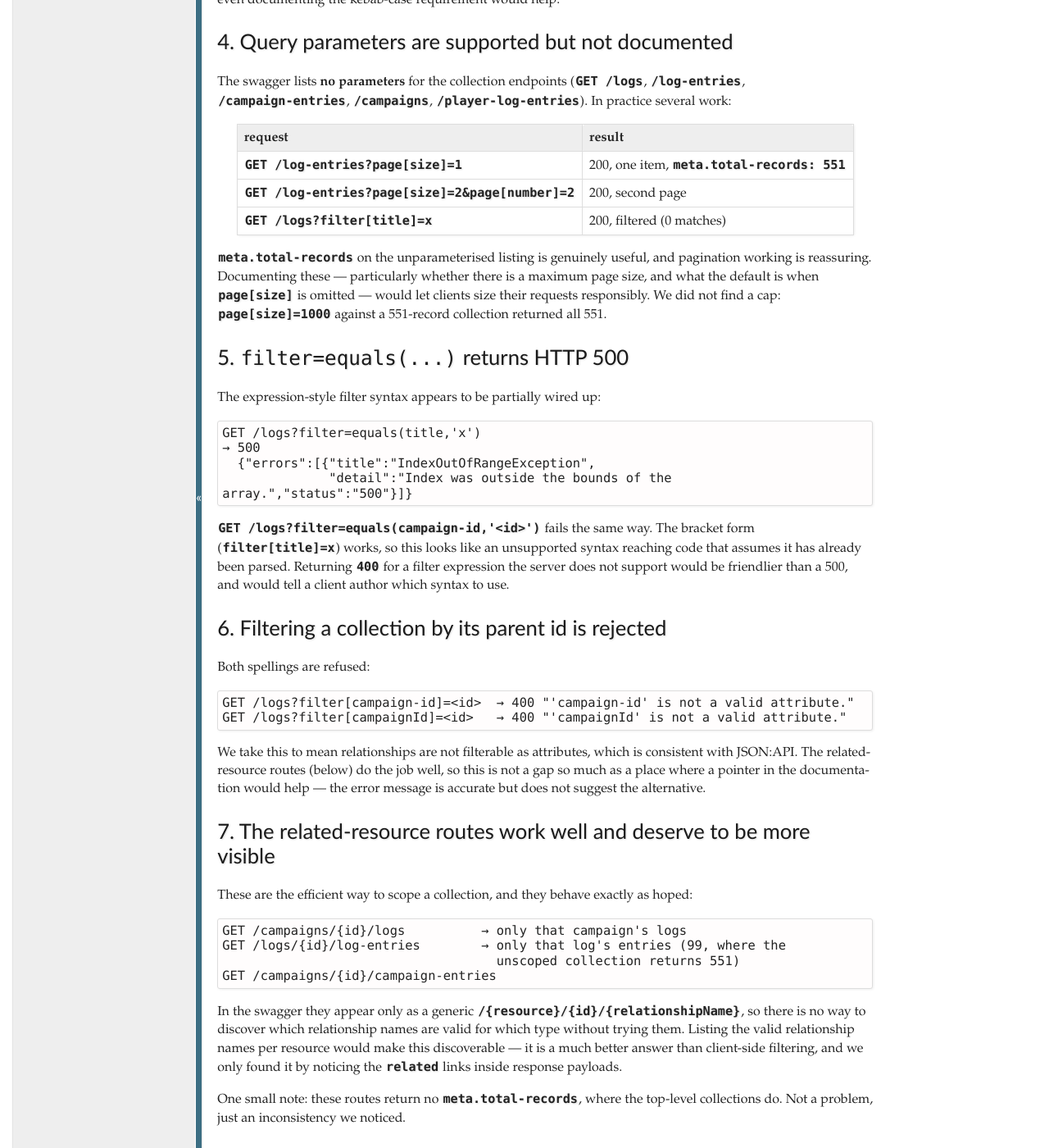
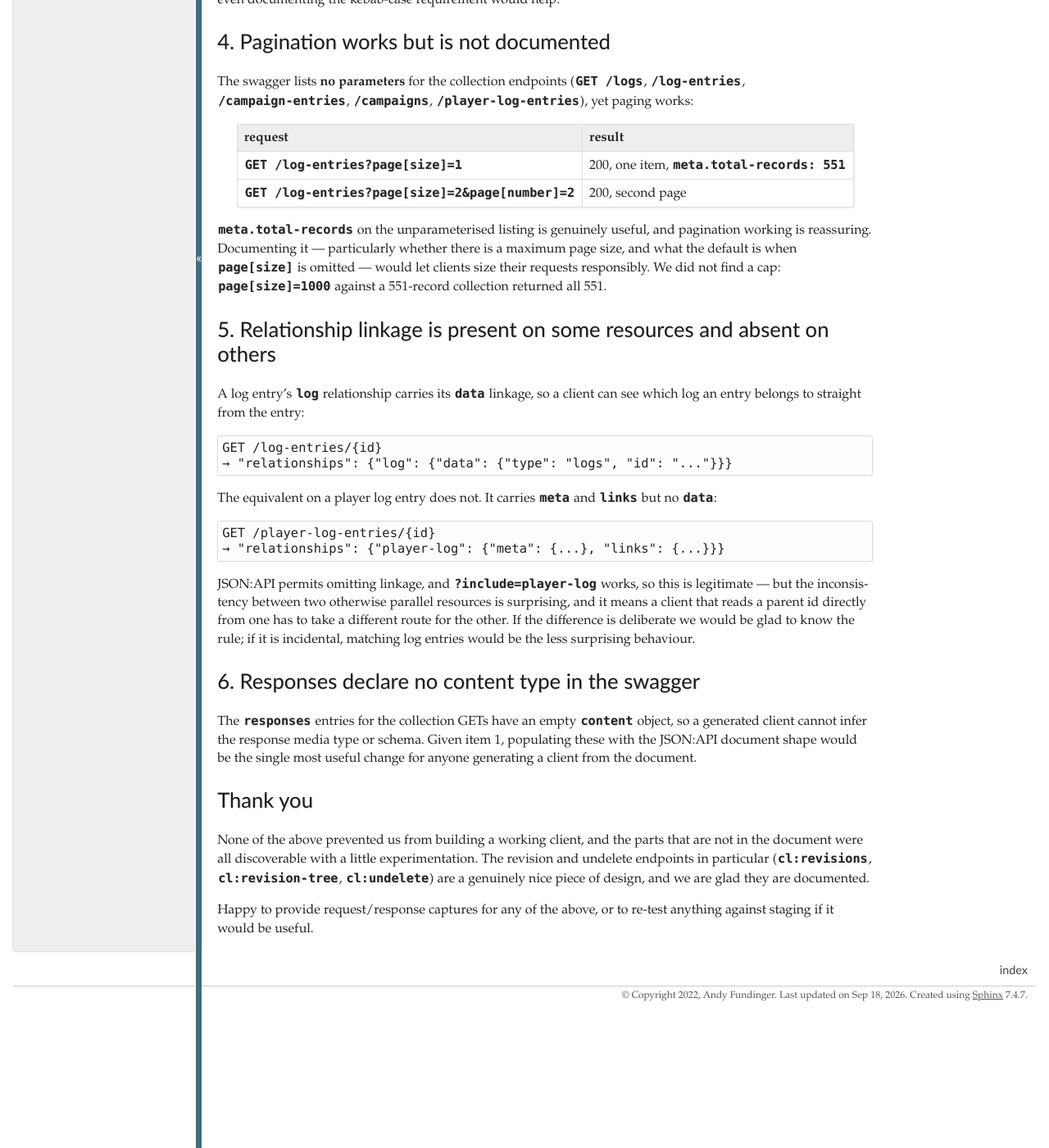
Before and after one commit to Ciemaar/campaign_logger, a Sphinx documentation site: the page built from docs/api-observations-for-campaign-logger.md, in a window 1280 px wide and 1400 px high, scrolled down 1582 px. Shown: the whole window at 82% size. Built offline with Sphinx 7.4.7, drawn with Linux system fonts in a browser that asks for light colours; some of the changed text lies outside the part shown.

Commit message:
refactor(api): address review on #70 — public helpers, .text, one write payload
Six of the eight review comments, plus one bug the refactor exposed.

Public helpers: entity_data, relationship_id and to_kebab were private for no
reason — there was no name conflict, they are useful to a caller, and nothing
about them is internal. Renamed.

CampaignEntry.text: _parse_campaign_entry used to copy raw_public into raw_text
when a page's body lived only in the public field, so the model reported a body
the server never sent under that name. The fallback is now a read-time property:
raw_text if present, else raw_public stripped. The setter raises
NotImplementedError, since a derived value has no sound assignment target. Both
stored fields now report exactly what arrived.

One write payload: twelve methods each spelled out their own {"data": {...}}
envelope — seventeen literals in all. That scattering is where the #75 casing
bug hid. write_payload() and relationship() build them now; a test asserts only
one literal envelope remains, inside the relationship helper itself.

Verified live that the refactor changed no wire behaviour — and it surfaced a
second bug of the #75 family. create_player_log_entry named its relationship
member "playerLog". The server accepts that with 201 and silently leaves the
entry orphaned, as it does "log"; only "player-log" attaches it. Every player
log entry this client ever created was unattached. Fixed and pinned.

Also on review: the observations doc no longer reports on `filter`, which is
undocumented and which we therefore should not be relying on, nor asks for the
related-resource routes to be made more visible. It gains the finding that bit
us instead — log entries carry their relationship linkage on read and player log
entries do not. The plan records what the Pydantic documentation actually says
about alias_generator rather than asserting the approach is right.

Co-Authored-By: Claude Opus 5 <noreply@anthropic.com>
Claude-Session: https://claude.ai/code/session_01SW4mXTWLvFpTZcK6tjEwyo

````diff
--- a/docs/api-observations-for-campaign-logger.md
+++ b/docs/api-observations-for-campaign-logger.md
@@ -84,78 +84,49 @@ here would turn a silent data loss into an obvious, immediately fixable error.
 If strictness would be a breaking change for existing clients, even documenting
 the kebab-case requirement would help.
 
-## 4. Query parameters are supported but not documented
+## 4. Pagination works but is not documented
 
 The swagger lists **no parameters** for the collection endpoints
 (`GET /logs`, `/log-entries`, `/campaign-entries`, `/campaigns`,
-`/player-log-entries`). In practice several work:
+`/player-log-entries`), yet paging works:
 
 | request | result |
 | --- | --- |
 | `GET /log-entries?page[size]=1` | 200, one item, `meta.total-records: 551` |
 | `GET /log-entries?page[size]=2&page[number]=2` | 200, second page |
-| `GET /logs?filter[title]=x` | 200, filtered (0 matches) |
 
 `meta.total-records` on the unparameterised listing is genuinely useful, and
-pagination working is reassuring. Documenting these — particularly whether
+pagination working is reassuring. Documenting it — particularly whether
 there is a maximum page size, and what the default is when `page[size]` is
 omitted — would let clients size their requests responsibly. We did not find a
 cap: `page[size]=1000` against a 551-record collection returned all 551.
 
-## 5. `filter=equals(...)` returns HTTP 500
+## 5. Relationship linkage is present on some resources and absent on others
 
-The expression-style filter syntax appears to be partially wired up:
+A log entry's `log` relationship carries its `data` linkage, so a client can see
+which log an entry belongs to straight from the entry:
 
 ```
-GET /logs?filter=equals(title,'x')
-→ 500
-  {"errors":[{"title":"IndexOutOfRangeException",
-              "detail":"Index was outside the bounds of the array.","status":"500"}]}
+GET /log-entries/{id}
+→ "relationships": {"log": {"data": {"type": "logs", "id": "..."}}}
 ```
 
-`GET /logs?filter=equals(campaign-id,'<id>')` fails the same way. The
-bracket form (`filter[title]=x`) works, so this looks like an unsupported
-syntax reaching code that assumes it has already been parsed. Returning `400`
-for a filter expression the server does not support would be friendlier than a
-500, and would tell a client author which syntax to use.
-
-## 6. Filtering a collection by its parent id is rejected
-
-Both spellings are refused:
+The equivalent on a player log entry does not. It carries `meta` and `links` but
+no `data`:
 
 ```
-GET /logs?filter[campaign-id]=<id>  → 400 "'campaign-id' is not a valid attribute."
-GET /logs?filter[campaignId]=<id>   → 400 "'campaignId' is not a valid attribute."
+GET /player-log-entries/{id}
+→ "relationships": {"player-log": {"meta": {...}, "links": {...}}}
 ```
 
-We take this to mean relationships are not filterable as attributes, which is
-consistent with JSON:API. The related-resource routes (below) do the job well,
-so this is not a gap so much as a place where a pointer in the documentation
-would help — the error message is accurate but does not suggest the alternative.
+JSON:API permits omitting linkage, and `?include=player-log` works, so this is
+legitimate — but the inconsistency between two otherwise parallel resources is
+surprising, and it means a client that reads a parent id directly from one has
+to take a different route for the other. If the difference is deliberate we
+would be glad to know the rule; if it is incidental, matching log entries would
+be the less surprising behaviour.
 
-## 7. The related-resource routes work well and deserve to be more visible
-
-These are the efficient way to scope a collection, and they behave exactly as
-hoped:
-
-```
-GET /campaigns/{id}/logs          → only that campaign's logs
-GET /logs/{id}/log-entries        → only that log's entries (99, where the
-                                    unscoped collection returns 551)
-GET /campaigns/{id}/campaign-entries
-```
-
-In the swagger they appear only as a generic
-`/{resource}/{id}/{relationshipName}`, so there is no way to discover which
-relationship names are valid for which type without trying them. Listing the
-valid relationship names per resource would make this discoverable — it is a
-much better answer than client-side filtering, and we only found it by noticing
-the `related` links inside response payloads.
-
-One small note: these routes return no `meta.total-records`, where the
-top-level collections do. Not a problem, just an inconsistency we noticed.
-
-## 8. Responses declare no content type in the swagger
+## 6. Responses declare no content type in the swagger
 
 The `responses` entries for the collection GETs have an empty `content` object,
 so a generated client cannot infer the response media type or schema. Given
--- a/docs/model_scalar_coverage_plan.md
+++ b/docs/model_scalar_coverage_plan.md
@@ -16,6 +16,19 @@ the observed wire format captured in `docs/live_testing_evidence.md`.
   (`raw_text` → `raw-text`) replaces every hand-written
   `attrs.get("rawText", attrs.get("raw-text"))` hedge. The mocks are corrected
   to kebab-case to match reality.
+
+  Checked against the Pydantic documentation rather than assumed: an
+  `alias_generator` in `model_config` is what Pydantic recommends for applying
+  a naming convention across every field, in preference to per-field aliases —
+  *"You can use the `alias_generator` parameter of `Config` to specify a
+  callable ... that will generate aliases for all fields in a model."* A plain
+  callable applies the same transform to validation and serialisation, which is
+  what we want since the wire format is symmetric; `AliasGenerator` exists for
+  the asymmetric case and we do not need it. `populate_by_name` remains valid in
+  Pydantic 2.13 (verified: no deprecation warning) and lets the field names
+  still be used directly, which the tests rely on. Serialisation defaults to
+  field names, so `model_dump()` and the MCP server's `model_dump_json()` are
+  unaffected; `by_alias=True` produces the kebab wire form when needed.
 - **Types match API limits.** Nullable attributes become `X | None`; timestamps
   become `datetime`. `is-deleted` / `is-pinned` / `is-shared` are `bool`.
 - **A `Player` model** is added for `joined-players`.
````
Also changed, not shown: 4 other files.
